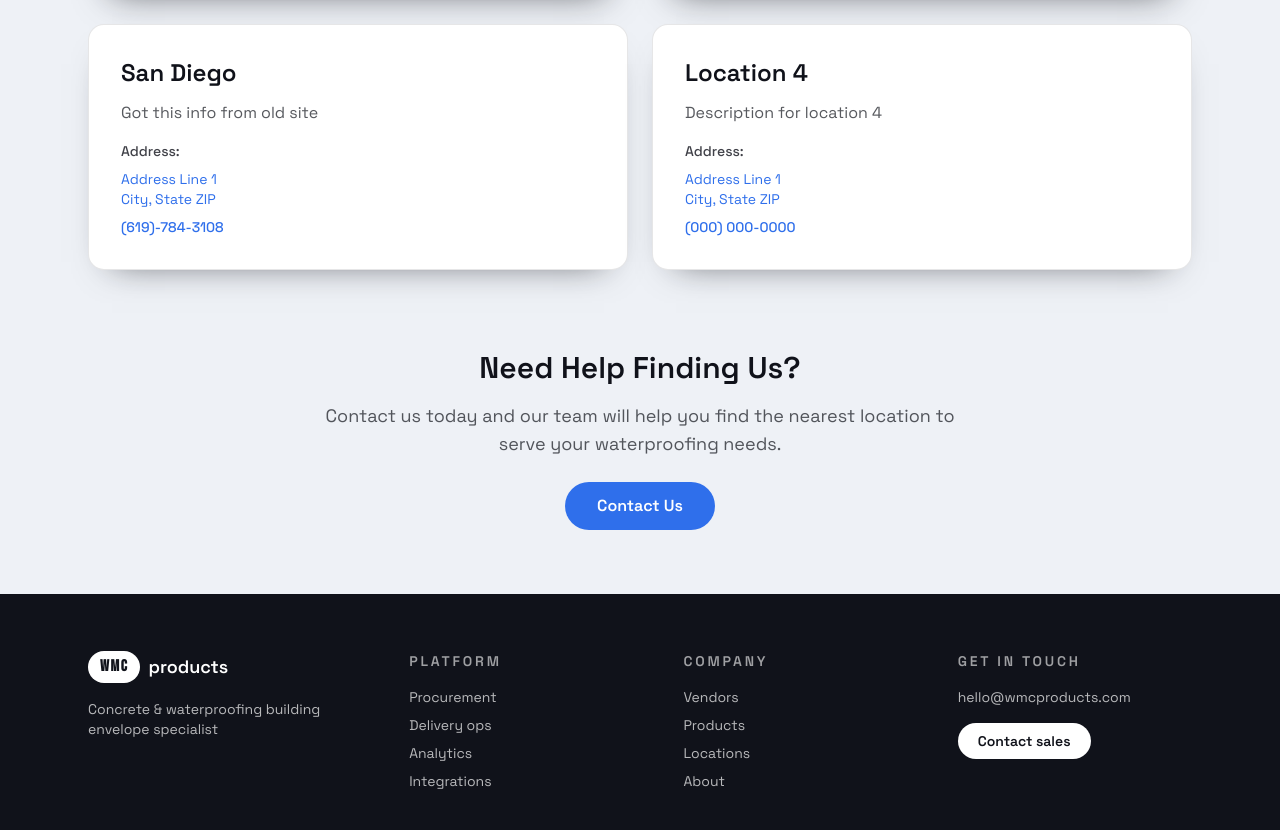
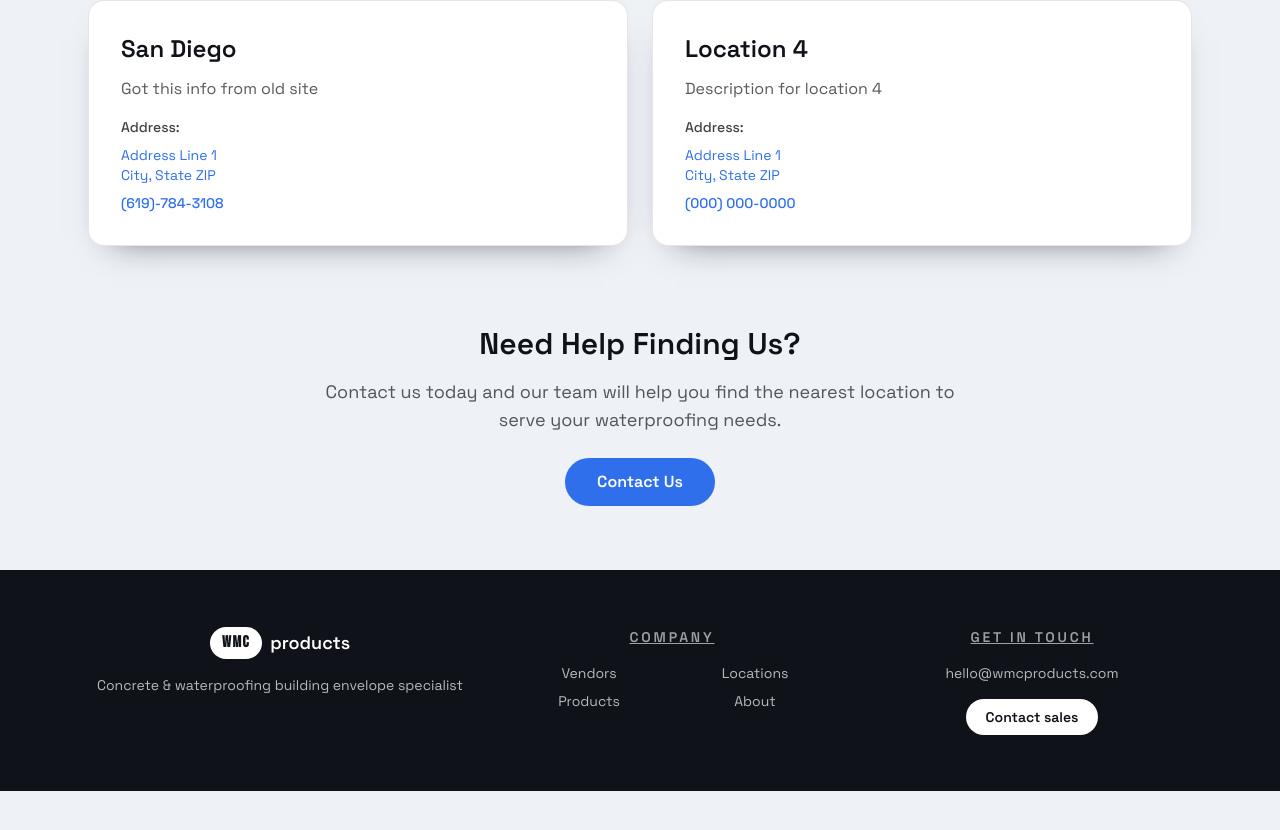
Before and after one commit to spencersharpe-dev/wmc-products, a React (Vite) app: page /locations in a window 1280 px wide. Shown: the part 538-1368 px from the top of the page. After the commit the page ends 1329 px from the top, so only its background shows below. Built offline with nearby package versions, Linux system fonts and the light colour scheme.

Commit message:
Update footer layout and simplify location description
- Remove Platform section from footer
- Center footer content and arrange Company links in 2-column grid
- Simplify Southern California location description to "Headquarters"

Co-Authored-By: Claude Opus 4.5 <noreply@anthropic.com>

```diff
--- a/src/Footer.jsx
+++ b/src/Footer.jsx
@@ -4,9 +4,9 @@ import { Link } from 'react-router-dom';
 export default function Footer() {
   return (
     <footer className="border-t border-ink/10 bg-ink text-white">
-      <div className="mx-auto grid max-w-6xl gap-10 px-6 py-14 md:grid-cols-[1.2fr_1fr_1fr_1fr]">
-        <div>
-          <div className="flex items-center gap-2 text-lg font-semibold">
+      <div className="mx-auto grid max-w-6xl gap-10 px-6 py-14 md:grid-cols-[1.2fr_1fr_1fr] justify-center">
+        <div className="text-center">
+          <div className="flex items-center justify-center gap-2 text-lg font-semibold">
             <span className="rounded-full bg-white px-3 py-1 font-display text-base tracking-widest text-ink">
               WMC
             </span>
@@ -16,30 +16,19 @@ export default function Footer() {
             Concrete & waterproofing building envelope specialist
           </p>
         </div>
-        <div>
-          <p className="text-sm font-semibold uppercase tracking-[0.2em] text-white/60">
-            Platform
-          </p>
-          <ul className="mt-4 space-y-2 text-sm text-white/70">
-            <li>Procurement</li>
-            <li>Delivery ops</li>
-            <li>Analytics</li>
-            <li>Integrations</li>
-          </ul>
-        </div>
-        <div>
-          <p className="text-sm font-semibold uppercase tracking-[0.2em] text-white/60">
+        <div className="text-center">
+          <p className="text-sm font-semibold uppercase tracking-[0.2em] text-white/60 underline">
             Company
           </p>
-          <ul className="mt-4 space-y-2 text-sm text-white/70">
+          <ul className="mt-4 grid grid-cols-2 gap-x-3 gap-y-2 text-sm text-white/70 justify-center">
             <li><Link to="/vendors" className="hover:text-white transition">Vendors</Link></li>
+            <li><Link to="/locations" className="hover:text-white transition">Locations</Link></li>
             <li><Link to="/products" className="hover:text-white transition">Products</Link></li>
-            <li><Link to="/locations" className="hover:text-white transition">Locations</Link></li>
             <li><Link to="/about" className="hover:text-white transition">About</Link></li>
           </ul>
         </div>
-        <div>
-          <p className="text-sm font-semibold uppercase tracking-[0.2em] text-white/60">
+        <div className="text-center">
+          <p className="text-sm font-semibold uppercase tracking-[0.2em] text-white/60 underline">
             Get in touch
           </p>
           <p className="mt-4 text-sm text-white/70">hello@wmcproducts.com</p>
--- a/src/Locations.jsx
+++ b/src/Locations.jsx
@@ -11,7 +11,7 @@ const locationsData = [
     address: "1518 North Endeavor Lane, Unit A",
     city: "Anaheim, CA 92801",
     phone: "(714) 923-1027",
-    description: "Headquarters - Serving all of Southern, Central, and Northern California",
+    description: "Headquarters",
     mapsUrl: "https://www.google.com/maps/search/?api=1&query=1518+North+Endeavor+Lane+Unit+A+Anaheim+CA+92801"
   },
   {
```
